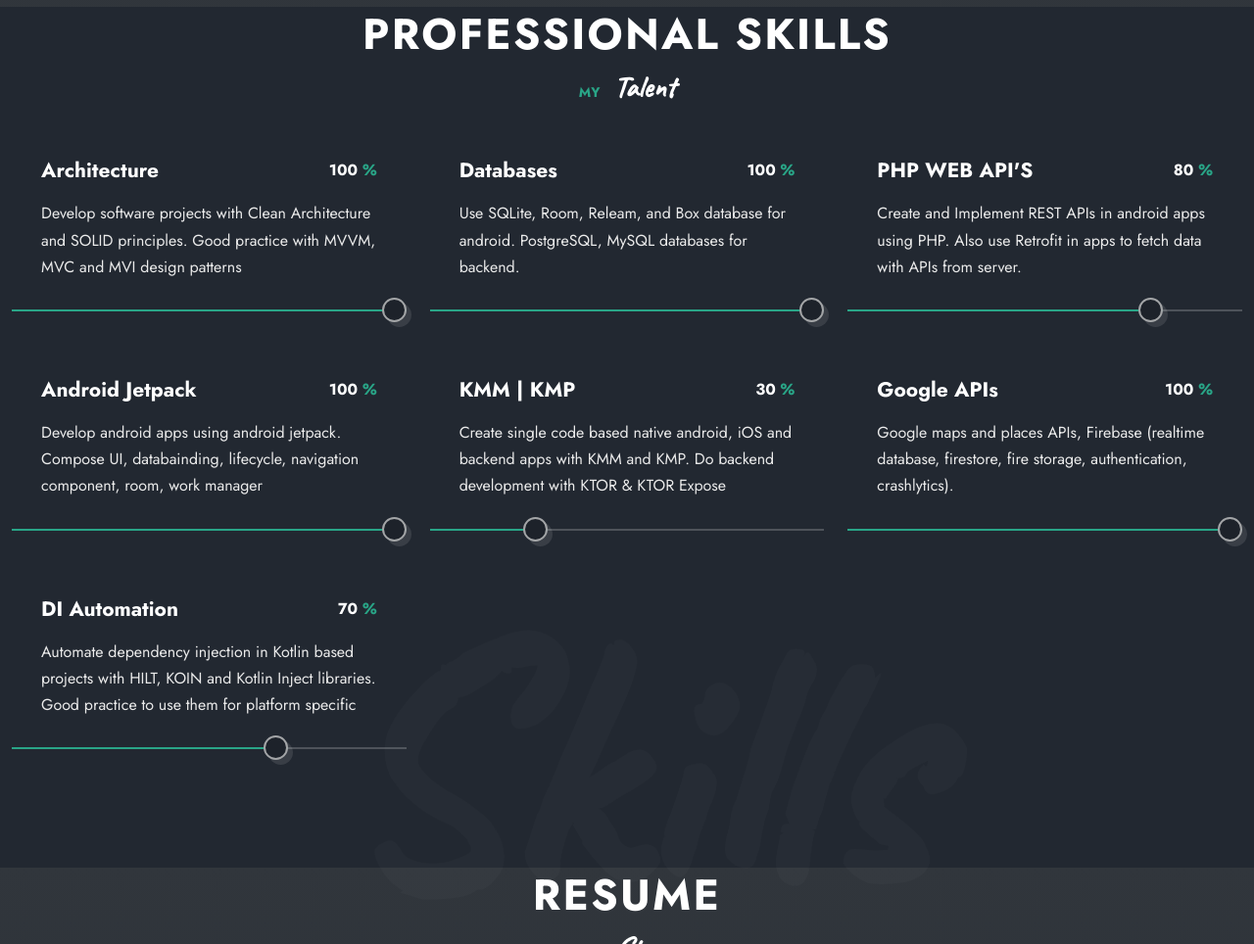
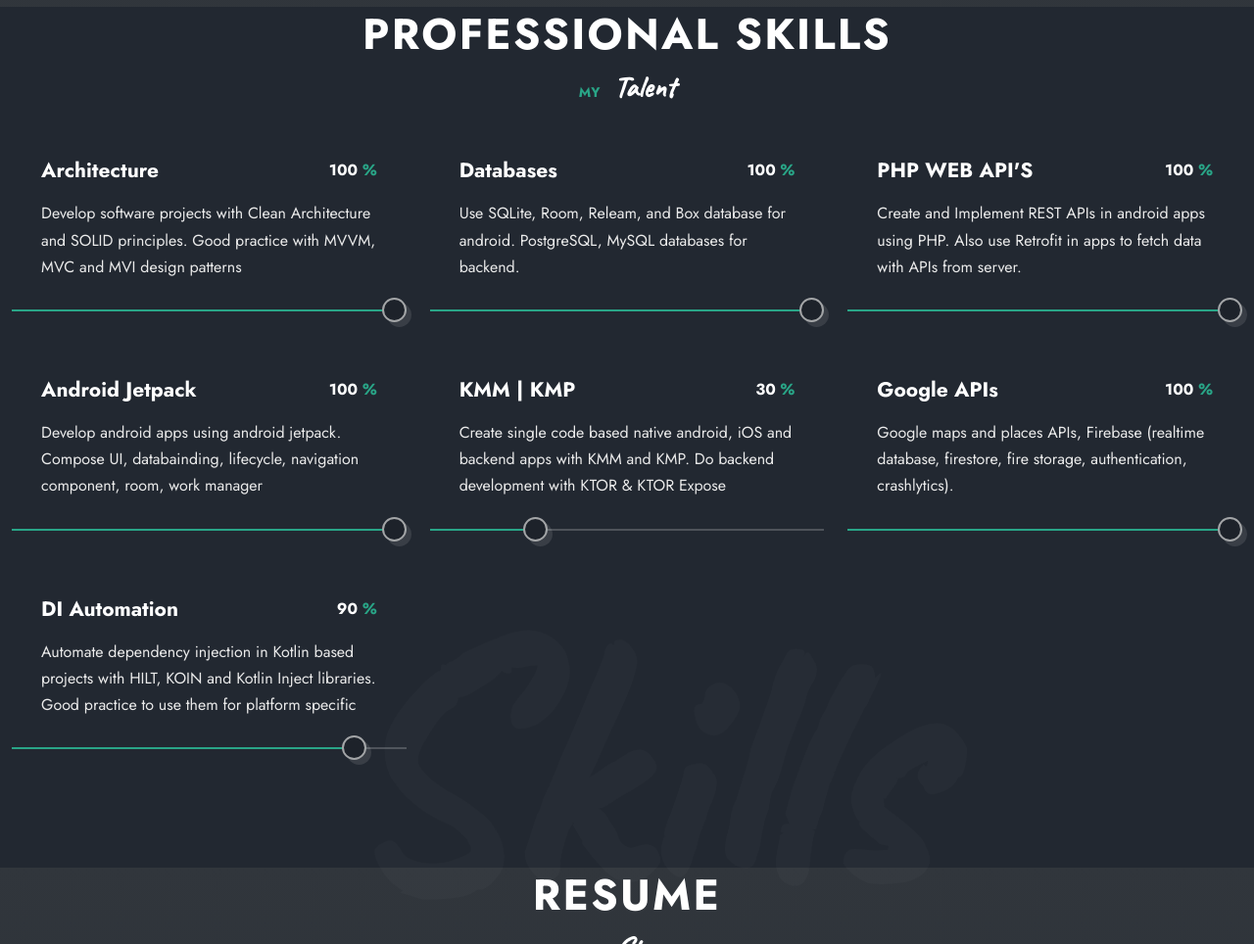
Before and after one commit to naeemdev/Muhammad-Naeem, a plain HTML site: page index.html in a window 1280 px wide. Shown: the part 1130-2094 px from the top of the page at 98% size. Drawn offline with Linux system fonts and the light colour scheme.

Commit message:
Update index.html

```diff
--- a/index.html
+++ b/index.html
@@ -331,12 +331,12 @@
                                 </div>
                             </div>
                             <div class="dots">
-                                <div class="dot" style="width: 70%;">
+                                <div class="dot" style="width: 90%;">
                                     <span></span>
                                 </div>
                             </div>
                             <div class="value">
-                                <span class="num">70 <span>%</span></span>
+                                <span class="num">90 <span>%</span></span>
                             </div>
                         </div>
                     </div>
@@ -398,12 +398,12 @@
                                 </div>
                             </div>
                             <div class="dots">
-                                <div class="dot" style="width: 80%;">
+                                <div class="dot" style="width: 100%;">
                                     <span></span>
                                 </div>
                             </div>
                             <div class="value">
-                                <span class="num">80 <span>%</span></span>
+                                <span class="num">100 <span>%</span></span>
                             </div>
                         </div>
                         <div class="skills-item scrolla-element-anim-1 scroll-animate" data-animate="active">
```
